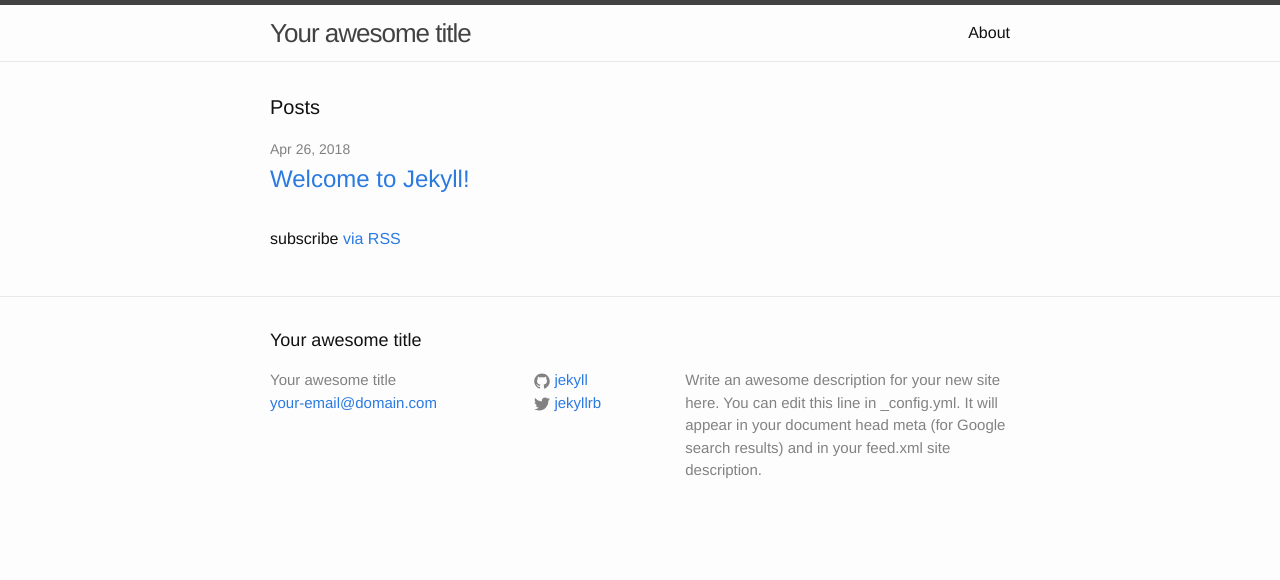
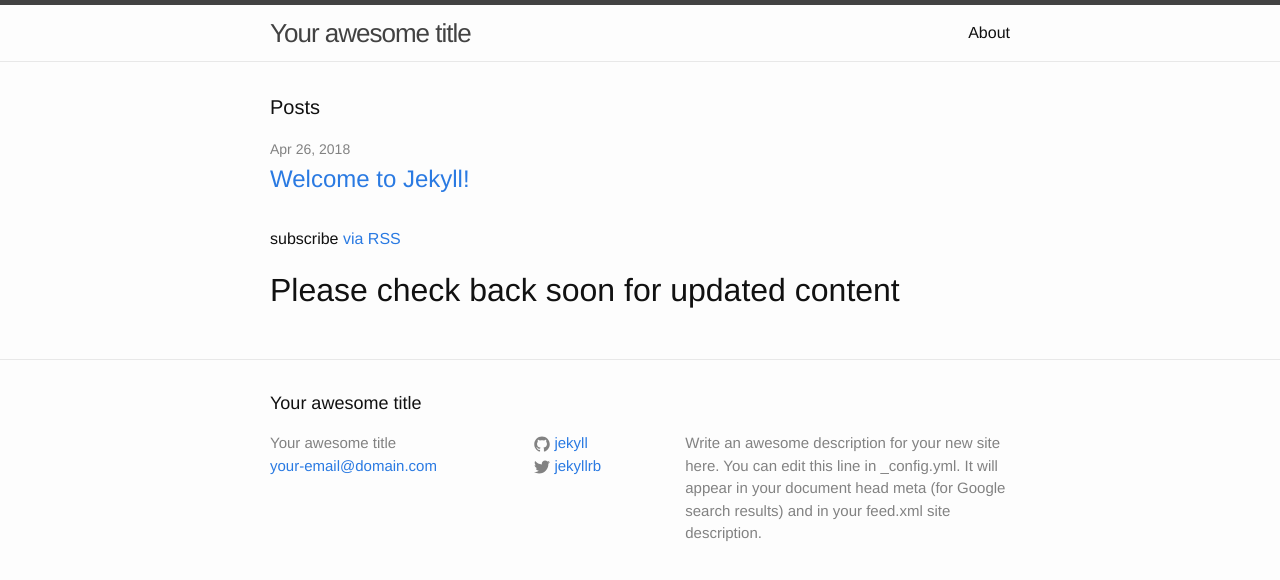
Before and after one commit to BillWilkin/Bill-Wilkin.github.io, a Jekyll site: the page built from index.html, in a window 1280 px wide. Shown: the top 580 px of the page. Built offline with Jekyll 4.4.1, drawn with Linux system fonts in a browser that asks for light colours.

Commit message:
come back soon

```diff
--- a/index.html
+++ b/index.html
@@ -21,3 +21,4 @@ layout: default
   <p class="rss-subscribe">subscribe <a href="{{ "/feed.xml" | prepend: site.baseurl }}">via RSS</a></p>
 
 </div>
+<h1> Please check back soon for updated content </h1>
```
